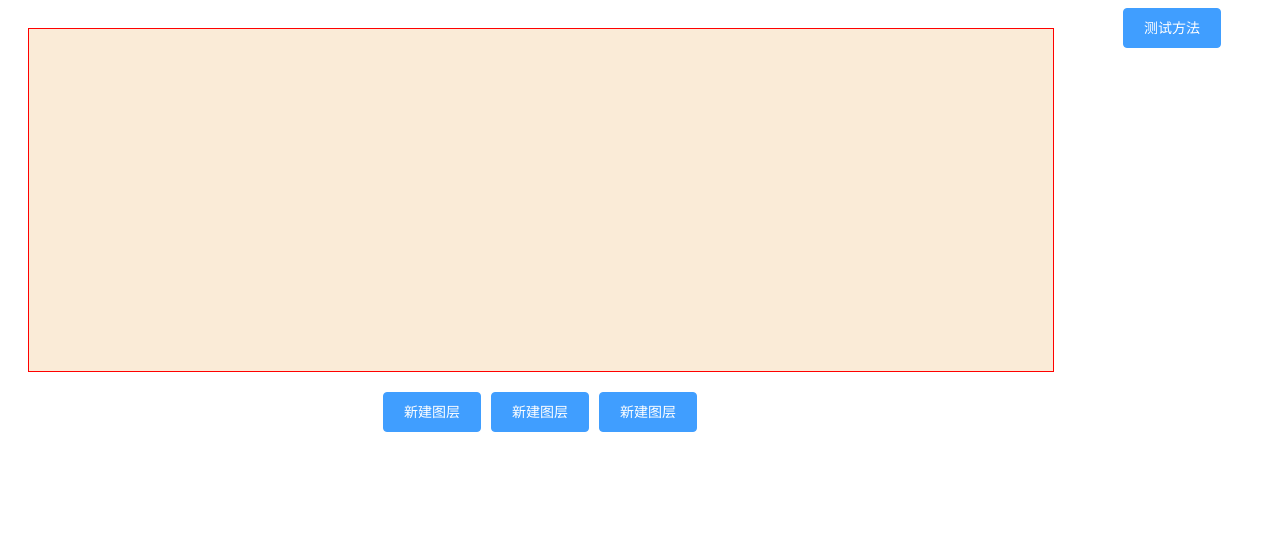
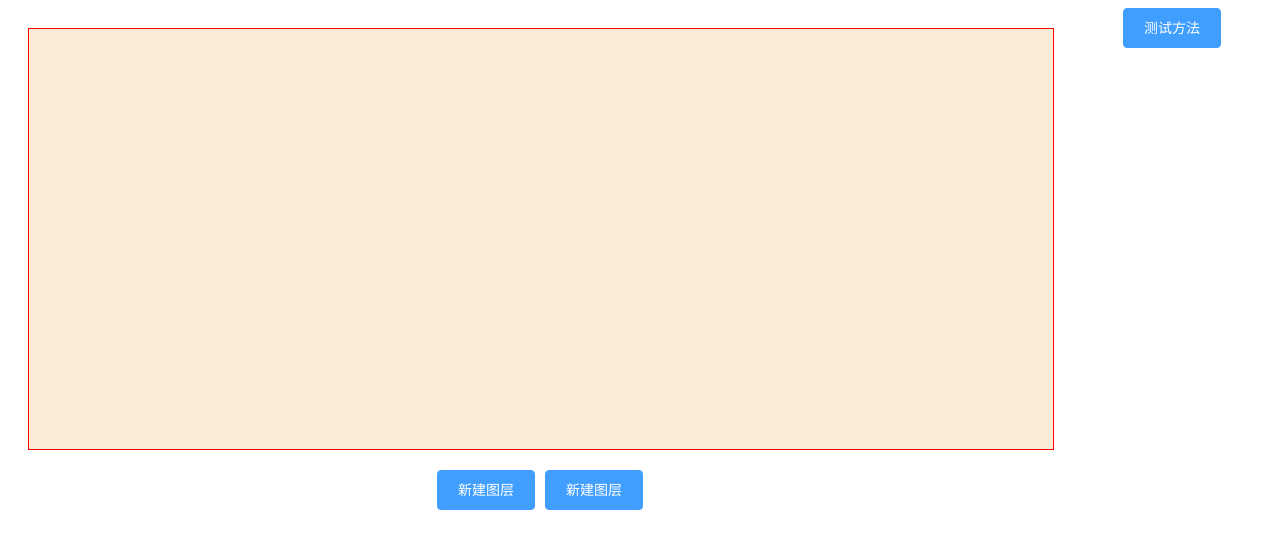
Before and after one commit to fastdgiot/vue-konva-demo, a Vue app: page /#/ in a window 1280 px wide. Shown: the top 548 px of the page. Built offline with nearby package versions, Linux system fonts and the light colour scheme.

Commit message:
10-29 删除测试子组件传值测试方法

```diff
--- a/src/views/home/components/aside.vue
+++ b/src/views/home/components/aside.vue
@@ -17,7 +17,6 @@ export default {
   methods: {
     test() {
       console.log('出发aside方法, test')
-      this.$emit('test2', '参数222')
     }
   }
 }
--- a/src/views/home/components/main.vue
+++ b/src/views/home/components/main.vue
@@ -1,11 +1,10 @@
 <template>
-  <div class="main">
+  <div class="app-container">
     <div id="container" ref="container" class="container" />
     <div class="page_but">
       <el-row>
         <el-button type="primary" @click="addLayer">新建图层</el-button>
         <el-button type="primary" @click="addDlock">新建图层</el-button>
-        <el-button type="primary" @click="test2">新建图层</el-button>
       </el-row>
     </div>
   </div>
@@ -23,20 +22,14 @@ export default {
     }
   },
   created() {
-    this.$on('test2', (name) => {
-      console.log(`接收参数${name}`)
-    })
   },
   methods: {
-    test2() {
-      console.log('触发test2')
-    }
   }
 }
 </script>
 
 <style lang="scss" scoped>
-.main {
+.app-container {
   width: 100%;
   height: 100%;
   display: flex;
@@ -45,7 +38,7 @@ export default {
 
   .container {
     width: 100%;
-    height: 100%;
+    height: 420px;
     border: 1px solid red;
     background-color: antiquewhite;
   }
--- a/src/views/home/datas.js
+++ /dev/null
@@ -1,3 +0,0 @@
-export default {
-  name: '张三'
-}
```
